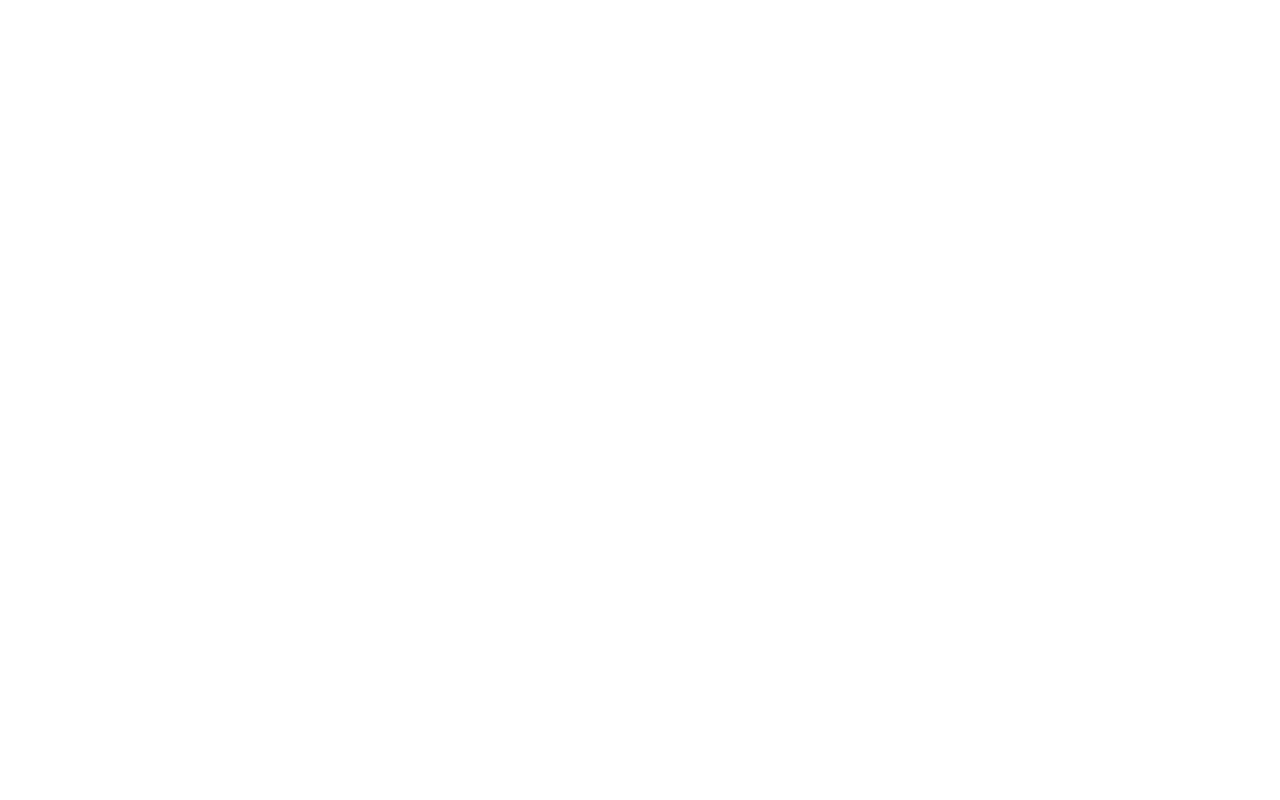
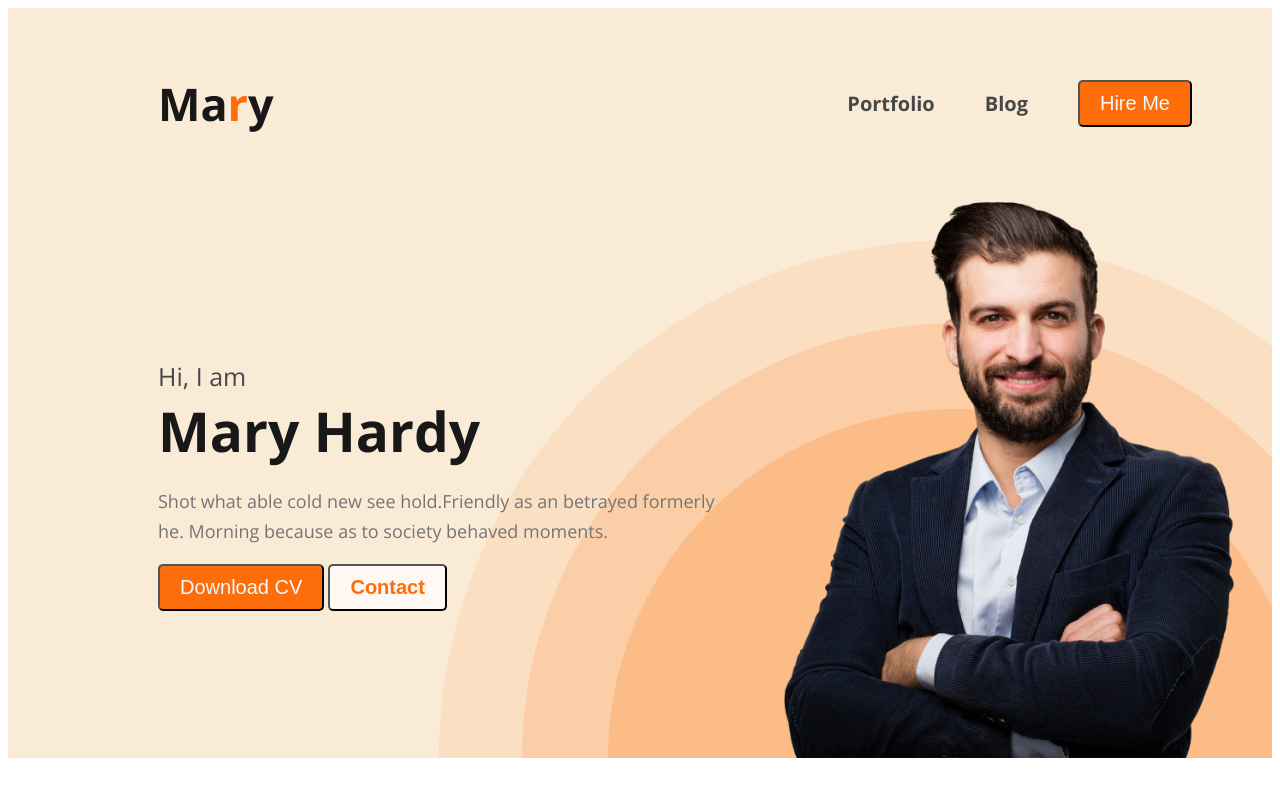
Before and after one commit to Newaz02/web_development1, a plain HTML site: page index.html in a window 1280 px wide. Shown: the top 800 px of the page. Drawn offline with nearby package versions, Linux system fonts and the light colour scheme.

Commit message:
about section added

```diff
--- a/index.html
+++ b/index.html
@@ -3,9 +3,38 @@
 <head>
     <meta charset="UTF-8">
     <meta name="viewport" content="width=device-width, initial-scale=1.0">
-    <title>Web development1</title>
+    <title>Portfolio website</title>
+    <link rel="preconnect" href="https://fonts.googleapis.com">
+<link rel="preconnect" href="https://fonts.gstatic.com" crossorigin>
+<link href="https://fonts.googleapis.com/css2?family=Open+Sans:wght@400;700;800&display=swap" rel="stylesheet">
+    <link rel="stylesheet" href="styles/portfolio.css">
 </head>
 <body>
-
+    <header class="header">
+        <nav>
+            <h3 class="nav-title">Ma<span class="text-primary">r</span>y</h3>
+            <ul>
+                <li><a href="">Portfolio</a></li>
+                <li><a href="">Blog</a></li>
+                <li><button class="btn-primary">Hire Me</button></li>
+            </ul>
+        </nav>
+        <div class="banner">
+            <div class="banner-left">
+                <h4>Hi, I am</h4>
+                <h2>Mary Hardy</h2>
+                <p>Shot what able cold new see hold.Friendly as an betrayed formerly <br> he. Morning because as to society behaved moments.</p>
+                <button class="btn-primary">Download CV</button>
+                <button class="btn-secondary">Contact</button>
+            </div>
+            <img class="profile-pic" src="images/hardy.png" alt="">
+        </div>
+    </header>
+    <main>
+        <section class="about">
+            <h3 class="section-title">About Me</h3>
+            <p class="section-description">I, m a designer & developer with a passion for web design. I enjoy developing simple, clean and slick websites that provide real value to the end user. Thousands of clients have procured exceptional resulfs while working with me. Delivering work within time and budget which meets clients requirements in our mata.</p>
+        </section>
+    </main>
 </body>
 </html>
--- /dev/null
+++ b/styles/portfolio.css
@@ -0,0 +1,109 @@
+body {
+    font-family: 'Open Sans', sans-serif;
+}
+nav {
+    display: flex;
+    justify-content: space-between;
+    align-items: center;
+    background-color: antiquewhite;
+}
+.header {
+    background-color: antiquewhite;
+    padding: 20px 30px 0px 150px;
+    background-image: url('../images/header_bg.png');
+    background-repeat: no-repeat;
+    background-position: bottom right;
+}
+.banner-left h4 {
+    color:#474747;
+    font-size: 25px;
+    font-weight: 400;
+    line-height: normal;
+    margin-bottom: 0px;
+}
+.banner-left {
+    max-width: 600px;
+}
+.banner-left h2 {
+    color:#181818;
+font-size: 55px;
+font-weight: 700;
+margin-top: 0px;
+margin-bottom: 0px;
+}
+.banner-left p {
+    color: #757575;
+font-size: 18px;
+font-weight: 400;
+line-height: 30px;
+}
+.text-primary {
+    color: #FD6E0A
+}
+.nav-title {
+    color: #181818;
+font-size: 45px;
+line-height: normal;
+}
+.btn-primary {
+    border-radius: 5px;
+background: #FD6E0A;
+padding: 10px 20px;
+font-size: 20px;
+color:aliceblue
+}
+.btn-secondary {
+    border-radius: 5px;
+    background-color: #FFF8F3;
+padding: 10px 20px;
+font-size: 20px;
+font-weight: 700;
+color: #FD6E0A
+}
+nav > ul {
+    display: flex;
+    align-items: center;
+
+
+}
+nav li {
+    list-style: none;
+    margin-right: 50px;
+    font-size: 20px;
+    font-weight: 700;
+}
+nav a {
+    text-decoration: none;
+    color: #474747
+}
+.banner {
+    display: flex;
+    align-items: center;
+    justify-content: space-between;
+
+}
+.profile-pic {
+    width: 500px;
+
+}
+
+/* About Section */
+
+.about {
+    margin: 130px 150px;
+    padding: 170px 140px;
+    background-color: #FFF8F3;;
+}
+.section-title {
+    color: #181818;
+    text-align: center;
+    font-size: 35px;
+    font-weight: 700;
+}
+.section-description {
+    color: #757575;
+    text-align: center;
+    font-size: 18px;
+    font-weight: 400;
+    line-height: 30px;
+}
```
